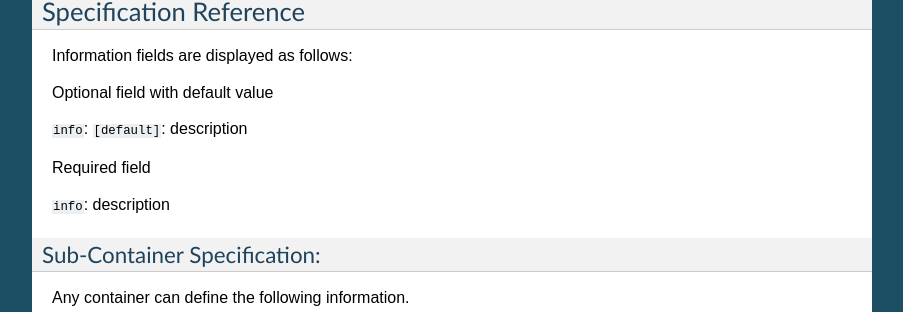
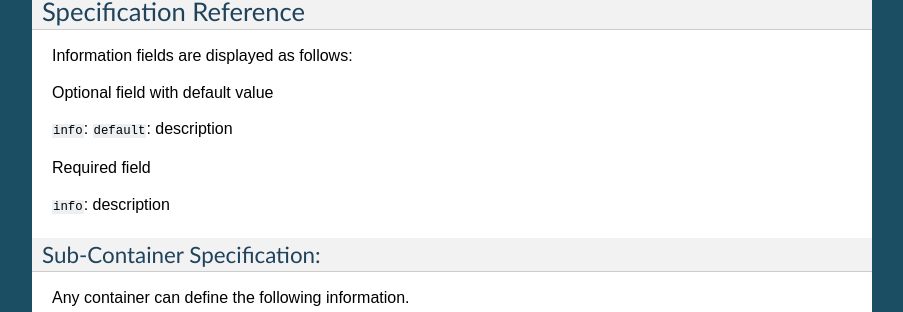
Before and after one commit to Nekroze/drydock, a Sphinx documentation site: the page built from docs/usage.rst, in a window 1280 px wide and 900 px high, scrolled down 1981 px. Shown: the part 136-448 px from the top of the window, without its empty margins (198-1101 px from the left). Built offline with Sphinx 7.4.7, drawn with Linux system fonts in a browser that asks for light colours.

Commit message:
minor doc fix

```diff
--- a/docs/usage.rst
+++ b/docs/usage.rst
@@ -141,7 +141,7 @@ Information fields are displayed as follows:
 
 Optional field with default value
 
-``info``: ``[default]``: description
+``info``: ``default``: description
 
 Required field
 
```
